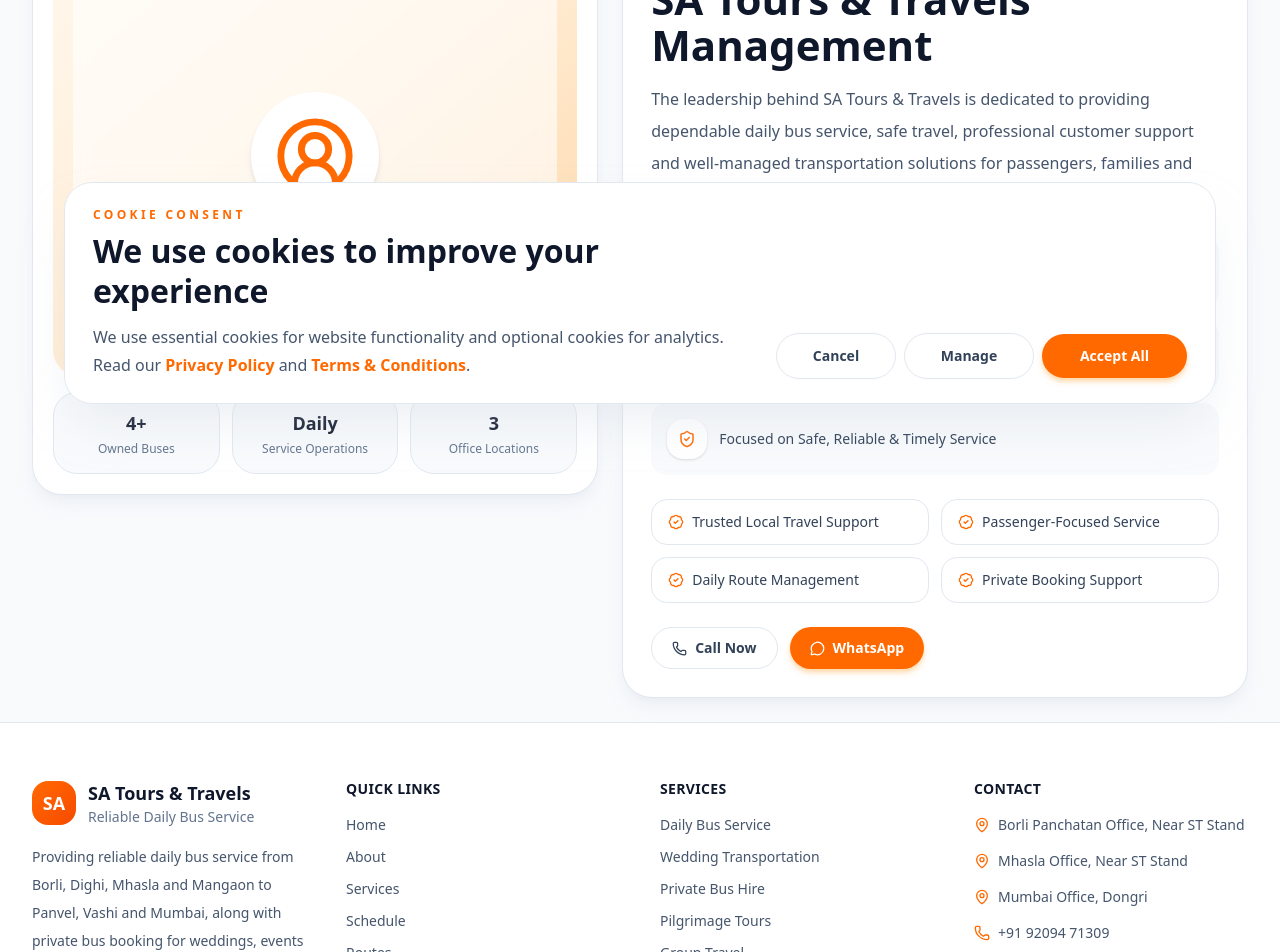
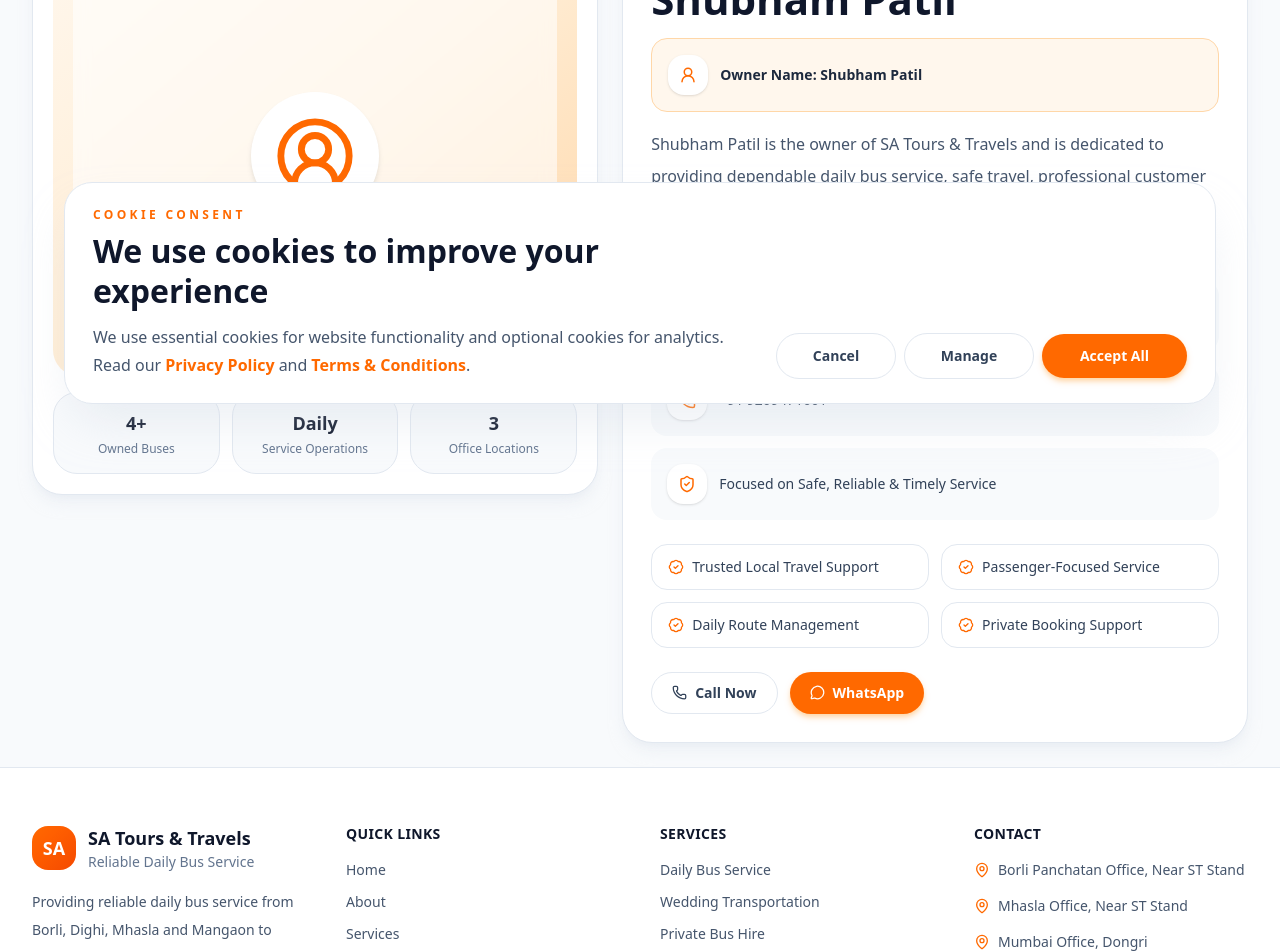
Before and after one commit to ParasVarankar23/sa-tours, a Next.js app: page /owner in a window 1280 px wide. Shown: the part 380-1332 px from the top of the page. Built offline with nearby package versions, Linux system fonts and the light colour scheme.

Commit message:
feat: Update contact information and staff details across multiple components

```diff
--- a/src/app/owner/page.jsx
+++ b/src/app/owner/page.jsx
@@ -9,6 +9,7 @@
     Phone,
     ShieldCheck,
     UserCircle2,
+    UserRound,
 } from "lucide-react";
 import { useEffect, useRef, useState } from "react";
 
@@ -152,17 +153,30 @@
                                 variants={fadeUp}
                                 className="mt-3 text-3xl font-bold leading-tight text-slate-900 sm:text-4xl lg:text-[42px] lg:leading-[1.08]"
                             >
-                                SA Tours & Travels Management
+                                Shubham Patil
                             </motion.h2>
+
+                            {/* OWNER NAME BOX */}
+                            <motion.div
+                                variants={fadeUp}
+                                className="mt-4 flex items-center gap-3 rounded-2xl bg-orange-50 border border-orange-200 p-4"
+                            >
+                                <div className="flex h-10 w-10 items-center justify-center rounded-2xl bg-white text-orange-500 shadow-sm">
+                                    <UserRound size={18} />
+                                </div>
+                                <span className="text-sm font-semibold text-slate-800">
+                                    Owner Name: Shubham Patil
+                                </span>
+                            </motion.div>
 
                             <motion.p
                                 variants={fadeUp}
                                 className="mt-4 text-[15px] leading-8 text-slate-600 sm:text-base"
                             >
-                                The leadership behind SA Tours & Travels is dedicated to providing
-                                dependable daily bus service, safe travel, professional customer
-                                support and well-managed transportation solutions for passengers,
-                                families and private group bookings.
+                                Shubham Patil is the owner of SA Tours & Travels and is dedicated
+                                to providing dependable daily bus service, safe travel,
+                                professional customer support and well-managed transportation
+                                solutions for passengers, families and private group bookings.
                             </motion.p>
 
                             {/* INFO LIST */}
@@ -175,7 +189,7 @@
                                         <BriefcaseBusiness size={18} />
                                     </div>
                                     <span className="text-sm font-medium text-slate-700">
-                                        Founder & Managing Operations
+                                        Founder & Managing Director
                                     </span>
                                 </motion.div>
 
@@ -187,7 +201,7 @@
                                         <Phone size={18} />
                                     </div>
                                     <span className="text-sm font-medium text-slate-700">
-                                        +91 9209471309
+                                        +91 9209471601
                                     </span>
                                 </motion.div>
 
@@ -248,7 +262,7 @@
                                 className="mt-6 flex flex-wrap gap-3"
                             >
                                 <a
-                                    href="tel:+919209471309"
+                                    href="tel:+9209471601"
                                     className="inline-flex items-center justify-center gap-2 rounded-full border border-slate-200 bg-white px-5 py-2.5 text-sm font-semibold text-slate-700 transition hover:border-orange-300 hover:text-orange-500"
                                 >
                                     <Phone size={15} />
@@ -256,7 +270,7 @@
                                 </a>
 
                                 <a
-                                    href="https://wa.me/919209471309"
+                                    href="https://wa.me/919209471601"
                                     target="_blank"
                                     rel="noopener noreferrer"
                                     className="inline-flex items-center justify-center gap-2 rounded-full bg-orange-500 px-5 py-2.5 text-sm font-semibold text-white shadow-md shadow-orange-200 transition hover:bg-orange-600"
--- a/src/app/privacy/page.jsx
+++ b/src/app/privacy/page.jsx
@@ -78,7 +78,7 @@
                         </div>
 
                         <p className="mt-5 text-sm leading-7 text-slate-600">
-                            For privacy requests, contact us at +91  92094 71309 or satoursandtravels@gmail.com.
+                            For privacy requests, contact us at +91  92094 71309 or satourandtravels06@gmail.com.
                         </p>
                     </div>
                 </div>
--- a/src/components/home/CTASection.jsx
+++ b/src/components/home/CTASection.jsx
@@ -21,14 +21,14 @@
 
                         <div className="flex flex-col gap-4 sm:flex-row lg:justify-end">
                             <a
-                                href="tel:++91 9209471309"
+                                href="tel:++91 9209471601"
                                 className="inline-flex items-center justify-center gap-2 rounded-full bg-white px-6 py-3.5 text-sm font-semibold text-orange-600"
                             >
                                 <Phone size={18} />
                                 Call Now
                             </a>
                             <a
-                                href="https://wa.me/+91 9209471309"
+                                href="https://wa.me/919209471601"
                                 target="_blank"
                                 className="inline-flex items-center justify-center gap-2 rounded-full border border-white/30 bg-white/10 px-6 py-3.5 text-sm font-semibold text-white backdrop-blur"
                             >
--- a/src/components/home/ContactForm.jsx
+++ b/src/components/home/ContactForm.jsx
@@ -108,7 +108,7 @@
 Travel Requirement:
 ${formData.message}`;
 
-        const whatsappUrl = `https://wa.me/919209471309?text=${encodeURIComponent(text)}`;
+        const whatsappUrl = `https://wa.me/919209471601?text=${encodeURIComponent(text)}`;
         window.open(whatsappUrl, "_blank");
     };
 
@@ -172,7 +172,7 @@
                                     </div>
                                     <div>
                                         <p className="text-sm font-semibold text-slate-900">Call / WhatsApp</p>
-                                        <p className="text-sm text-slate-600">+91  92094 71309</p>
+                                        <p className="text-sm text-slate-600">+91  9209471601</p>
                                     </div>
                                 </div>
                             </motion.div>
@@ -360,7 +360,7 @@
                                 </button>
 
                                 <a
-                                    href="https://wa.me/919209471309"
+                                    href="https://wa.me/919209471601"
                                     target="_blank"
                                     rel="noopener noreferrer"
                                     className="inline-flex w-full items-center justify-center gap-2 rounded-full border border-slate-200 bg-white px-4 py-2.5 text-sm font-semibold text-slate-700 transition hover:border-orange-300 hover:text-orange-500"
--- a/src/components/home/OfficePreview.jsx
+++ b/src/components/home/OfficePreview.jsx
@@ -116,7 +116,7 @@
                             {/* ACTION BUTTONS */}
                             <div className="mt-5 flex flex-wrap gap-3">
                                 <a
-                                    href="tel:+91  92094 71309"
+                                    href="tel:+91  9209471601"
                                     className="inline-flex items-center justify-center gap-2 rounded-full border border-slate-200 bg-white px-4 py-2.5 text-sm font-semibold text-slate-700 transition hover:border-orange-300 hover:text-orange-500"
                                 >
                                     <Phone size={15} />
@@ -124,7 +124,7 @@
                                 </a>
 
                                 <a
-                                    href="https://wa.me/919209471309"
+                                    href="https://wa.me/919209471601"
                                     target="_blank"
                                     rel="noopener noreferrer"
                                     className="inline-flex items-center justify-center gap-2 rounded-full bg-orange-500 px-4 py-2.5 text-sm font-semibold text-white transition hover:bg-orange-600"
--- a/src/components/layout/Footer.jsx
+++ b/src/components/layout/Footer.jsx
@@ -68,16 +68,16 @@
                             </p>
                             <p className="flex items-center gap-2">
                                 <Phone size={16} className="text-orange-500" />
-                                +91  92094 71309
+                                +91  92094 71601
                             </p>
                             <p className="flex items-center gap-2">
                                 <Mail size={16} className="text-orange-500" />
-                                satoursandtravels@gmail.com
+                                satourandtravels06@gmail.com
                             </p>
                         </div>
 
                         <a
-                            href="https://wa.me/+91 9209471309"
+                            href="https://wa.me/919209471601"
                             target="_blank"
                             className="mt-5 inline-flex items-center gap-2 rounded-full bg-green-500 px-5 py-3 text-sm font-semibold text-white"
                         >
--- a/src/components/layout/Navbar.jsx
+++ b/src/components/layout/Navbar.jsx
@@ -64,7 +64,7 @@
                         </Link>
 
                         <a
-                            href="https://wa.me/+91 9209471309"
+                            href="https://wa.me/919209471601"
                             target="_blank"
                             rel="noopener noreferrer"
                             className="inline-flex items-center gap-2 rounded-full bg-orange-500 px-6 py-3 text-sm font-semibold text-white shadow-lg shadow-orange-200 transition hover:bg-orange-600"
@@ -112,7 +112,7 @@
                                 </Link>
 
                                 <a
-                                    href="https://wa.me/+91 9209471309"
+                                    href="https://wa.me/919209471601"
                                     target="_blank"
                                     rel="noopener noreferrer"
                                     className="inline-flex items-center justify-center gap-2 rounded-full bg-orange-500 px-4 py-3 text-sm font-semibold text-white"
```
Also changed, not shown: src/app/staff/page.jsx (+14 -14 lines), src/components/home/HomeHeroSection.jsx (+4 -4 lines).
